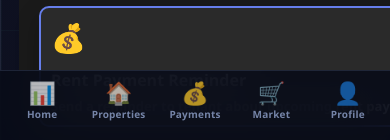
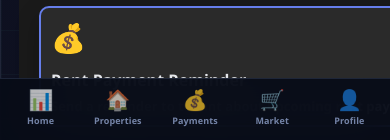
Before and after one commit to jimsonjoseph009-jpg/rentflow-tz, a React (Create React App) app in the folder frontend/: page /email in a window 390 px wide. Shown: the part 702-842 px from the top of the page. Built offline with nearby package versions, Linux system fonts and the light colour scheme; no server answers; sample sign-in values are in the browser's storage.

Commit message:
Compacted mobile navigation and refined small screen layout

```diff
--- a/frontend/src/styles/responsive.css
+++ b/frontend/src/styles/responsive.css
@@ -129,6 +129,19 @@
     width: 95% !important;
     max-width: 95% !important;
   }
+
+  /* Compact everything further for very small screens */
+  @media (max-width: 360px) {
+    body {
+      font-size: 13px !important;
+    }
+    .rf-page-title {
+      font-size: 22px !important;
+    }
+    .rf-stat-value {
+      font-size: 20px !important;
+    }
+  }
 }
 
 /* Landscape mode for phones */
--- a/frontend/src/styles/stream-layout.css
+++ b/frontend/src/styles/stream-layout.css
@@ -2672,14 +2672,14 @@ html[data-theme='dark'] .rf-chat-messages {
   bottom: 0;
   left: 0;
   right: 0;
-  height: 72px;
-  background: rgba(8, 12, 24, 0.9);
+  height: 64px; /* Reduced from 72px */
+  background: rgba(8, 12, 24, 0.95);
   backdrop-filter: blur(25px);
   border-top: 1px solid rgba(112, 133, 178, 0.2);
   display: flex;
-  justify-content: space-between;
-  align-items: center;
-  padding: 0 4px 10px;
+  justify-content: space-around; /* Better distribution */
+  align-items: center;
+  padding: 0 2px 4px; /* More compact padding */
   z-index: 2000;
 }
 
@@ -2698,17 +2698,20 @@ html[data-theme='dark'] .rf-chat-messages {
 }
 
 .rf-bottom-nav-icon {
-  font-size: 22px;
+  font-size: 20px; /* Reduced from 22px */
   line-height: 1;
   transition: transform 0.2s ease;
 }
 
 .rf-bottom-nav-label {
-  font-size: 10px;
+  font-size: 9px; /* Reduced from 10px */
   font-weight: 600;
   text-transform: capitalize;
-  letter-spacing: 0.2px;
-  white-space: nowrap;
+  letter-spacing: 0.1px;
+  text-align: center;
+  width: 100%;
+  overflow: hidden;
+  text-overflow: ellipsis;
 }
 
 .rf-bottom-nav-item.active {
```
